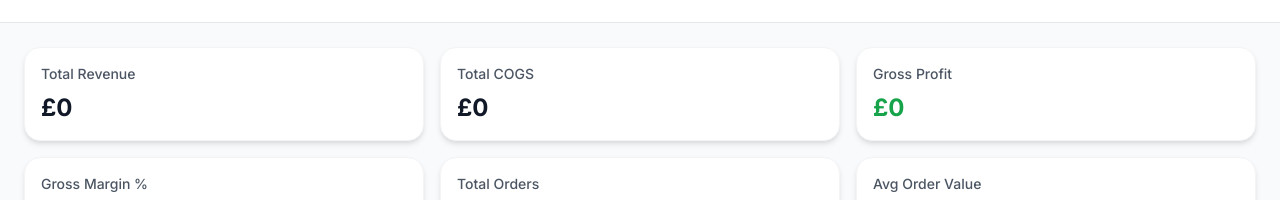
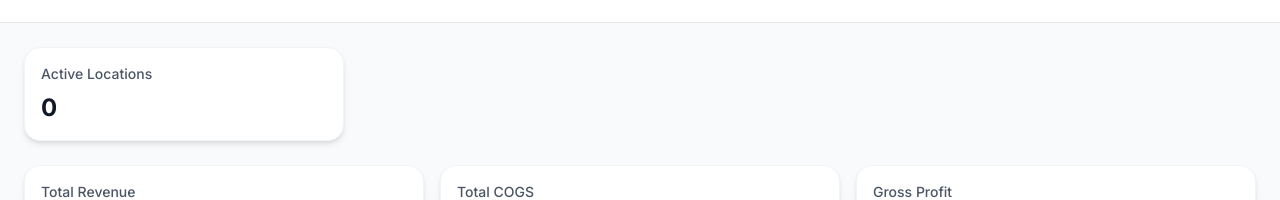
Before and after one commit to nigelbigappetite/partners-order-tracker, a Next.js app: page /locations in a window 1280 px wide. Shown: the part 208-408 px from the top of the page. Built offline with nearby package versions, Linux system fonts and the light colour scheme; no server answers.

Commit message:
Locations: add Active Locations count card
Co-authored-by: Cursor <cursoragent@cursor.com>

```diff
--- a/components/locations/LocationDashboard.tsx
+++ b/components/locations/LocationDashboard.tsx
@@ -619,6 +619,17 @@ export default function LocationDashboard({
     })),
   ]
 
+  // Active locations = unique location codes where status is not INACTIVE
+  const activeLocationsCount = (() => {
+    const activeCodes = new Set(
+      franchises
+        .filter((f) => (f.status || 'ACTIVE').toString().toUpperCase() !== 'INACTIVE')
+        .map((f) => f.code)
+        .filter(Boolean)
+    )
+    return activeCodes.size
+  })()
+
   // Get available brands for the selected franchise
   const availableBrands = isAllLocations
     ? Array.from(new Set(orders.map((o) => o.brand).filter(Boolean))).sort()
@@ -762,6 +773,11 @@ export default function LocationDashboard({
 
       {/* Content */}
       <div className="flex-1 space-y-6 p-6">
+        {/* Active Locations Card */}
+        <div className="rounded-2xl border border-gray-100 bg-white p-4 shadow-[0_4px_6px_-1px_rgba(0,0,0,0.1),0_2px_4px_-1px_rgba(0,0,0,0.06)] max-w-xs">
+          <p className="text-sm font-medium text-gray-600">Active Locations</p>
+          <p className="mt-2 text-2xl font-bold text-gray-900">{activeLocationsCount}</p>
+        </div>
         {/* Overview Cards */}
         <LocationOverviewCards metrics={locationMetrics} />
 
```
